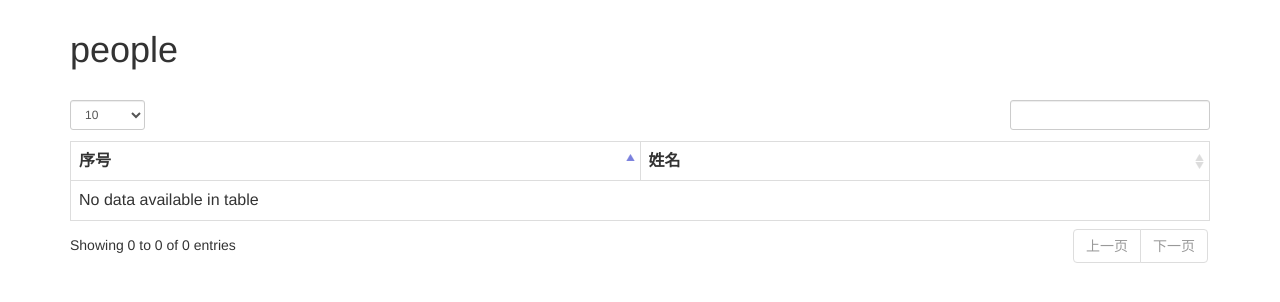
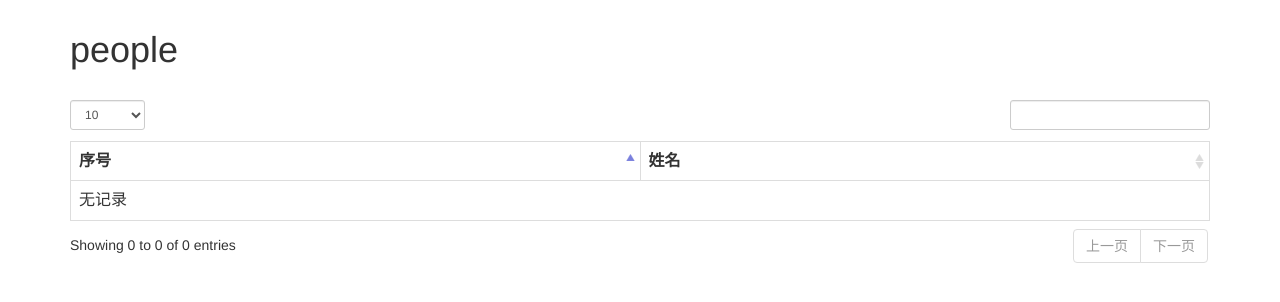
Before and after one commit to shymonk/django-datatable, a Django app: page / in a window 1280 px wide. Shown: the top 302 px of the page. Run offline with Django 3.2, Linux system fonts and the light colour scheme; data that the repository does not hold is empty; parts of the project's set-up code (start-up, migrations or seed data) failed here and were passed over.

Commit message:
add datatable oLanguage option: sEmptyTable

```diff
--- a/table/templates/table/table.html
+++ b/table/templates/table/table.html
@@ -41,6 +41,7 @@
             "sLengthMenu": "_MENU_",
             "sSearch": "",
             "sInfo": "显示 _START_ 到 _END_ (共_TOTAL_条)",
+            "sEmptyTable": "无记录",
             "oPaginate": {
                 "sFirst": "首页",
                 "sLast": "末页",
```
